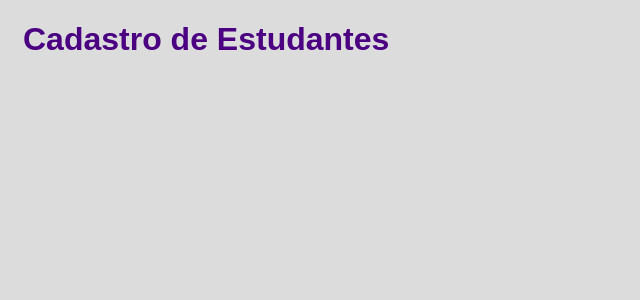
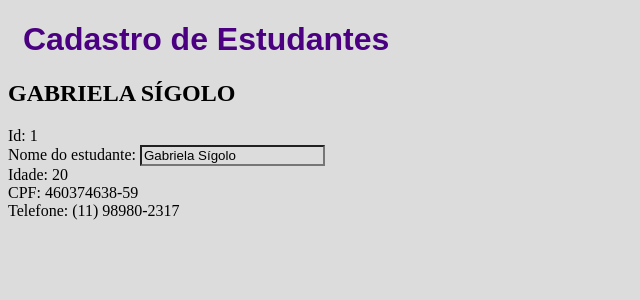
Before and after one commit to gabrielasigolo/Tarefa09CadastroDeEstudantes, an Angular app: page / in a window 1280 px wide. Shown: the top 300 px of the page, without its empty margins (0-640 px from the left). Built offline with nearby package versions, Linux system fonts and the light colour scheme.

Commit message:
colocando os detalhes

```diff
--- a/src/app/app.component.html
+++ b/src/app/app.component.html
@@ -1 +1,2 @@
 <h1>{{title}}</h1>
+<app-estudantes></app-estudantes>
--- a/src/app/app.module.ts
+++ b/src/app/app.module.ts
@@ -4,6 +4,7 @@ import { BrowserModule } from '@angular/platform-browser';
 import { AppRoutingModule } from './app-routing.module';
 import { AppComponent } from './app.component';
 import { EstudantesComponent } from './estudantes/estudantes.component';
+import { FormsModule } from '@angular/forms'; // <-- NgModel lives here
 
 @NgModule({
   declarations: [
@@ -12,9 +13,12 @@ import { EstudantesComponent } from './estudantes/estudantes.component';
   ],
   imports: [
     BrowserModule,
-    AppRoutingModule
+    AppRoutingModule,
+    FormsModule
   ],
   providers: [],
   bootstrap: [AppComponent]
 })
+
+
 export class AppModule { }
--- /dev/null
+++ b/src/app/estudante.ts
@@ -0,0 +1,7 @@
+export interface Estudante {
+    id: number;
+    name: string;
+    idade: number;
+    CPF: string;
+    telefone: string;
+}
--- a/src/app/estudantes/estudantes.component.html
+++ b/src/app/estudantes/estudantes.component.html
@@ -1 +1,9 @@
-<p>estudantes works!</p>
+<h2>{{estudante.name | uppercase}}</h2>
+<div><span>Id: </span>{{estudante.id}}</div>
+<div>
+    <label for="name">Nome do estudante: </label>
+    <input id="name" [(ngModel)]="estudante.name" placeholder="Nome">
+</div>
+<div><span>Idade: </span>{{estudante.idade}}</div>
+<div><span>CPF: </span>{{estudante.CPF}}</div>
+<div><span>Telefone: </span>{{estudante.telefone}}</div>
--- a/src/app/estudantes/estudantes.component.ts
+++ b/src/app/estudantes/estudantes.component.ts
@@ -1,4 +1,6 @@
 import { Component, OnInit } from '@angular/core';
+import { Estudante } from '../estudante';
+import { Pipe } from "@angular/core";
 
 @Component({
   selector: 'app-estudantes',
@@ -7,6 +9,14 @@ import { Component, OnInit } from '@angular/core';
 })
 export class EstudantesComponent implements OnInit {
 
+  estudante: Estudante = {
+    id: 1,
+    name: 'Gabriela Sígolo',
+    idade: 20,
+    CPF: '460374638-59',
+    telefone:'(11) 98980-2317'
+  }
+
   constructor() { }
 
   ngOnInit(): void {
```
